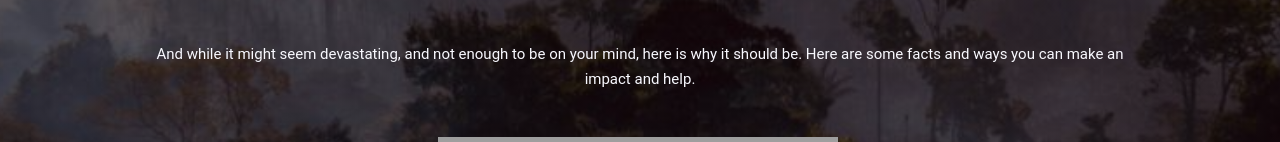
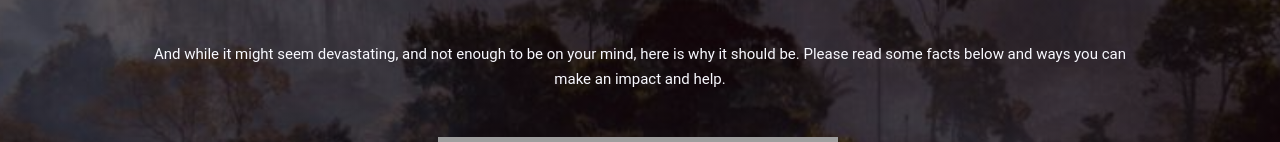
Before and after one commit to nationalenvcoalition/nationalenvironmentcoalition, a plain HTML site: page index.html in a window 1280 px wide. Shown: the part 573-715 px from the top of the page. Drawn offline with Linux system fonts and the light colour scheme; some packages are replaced by stand-ins of ours; grey boxes are pictures that could not be loaded.

Commit message:
Update index.html

```diff
--- a/index.html
+++ b/index.html
@@ -53,7 +53,7 @@
 					<p>
 						The fires have created a layer of smoke estimated to be 1.2 million square miles wide, and the loss of forest is devastating for mitigating global warming. The rainforest is meant to absorb carbon, not produce it.
 					</p>
-			<p>And while it might seem devastating, and not enough to be on your mind, here is why it should be.  Here are some facts and ways you can make an impact and help.
+			<p>And while it might seem devastating, and not enough to be on your mind, here is why it should be. Please read some facts below and ways you can make an impact and help.
 </p>
 					<!-- <a class="primary_btn mr-20" href="#">Donate Now</a> -->
 
```
